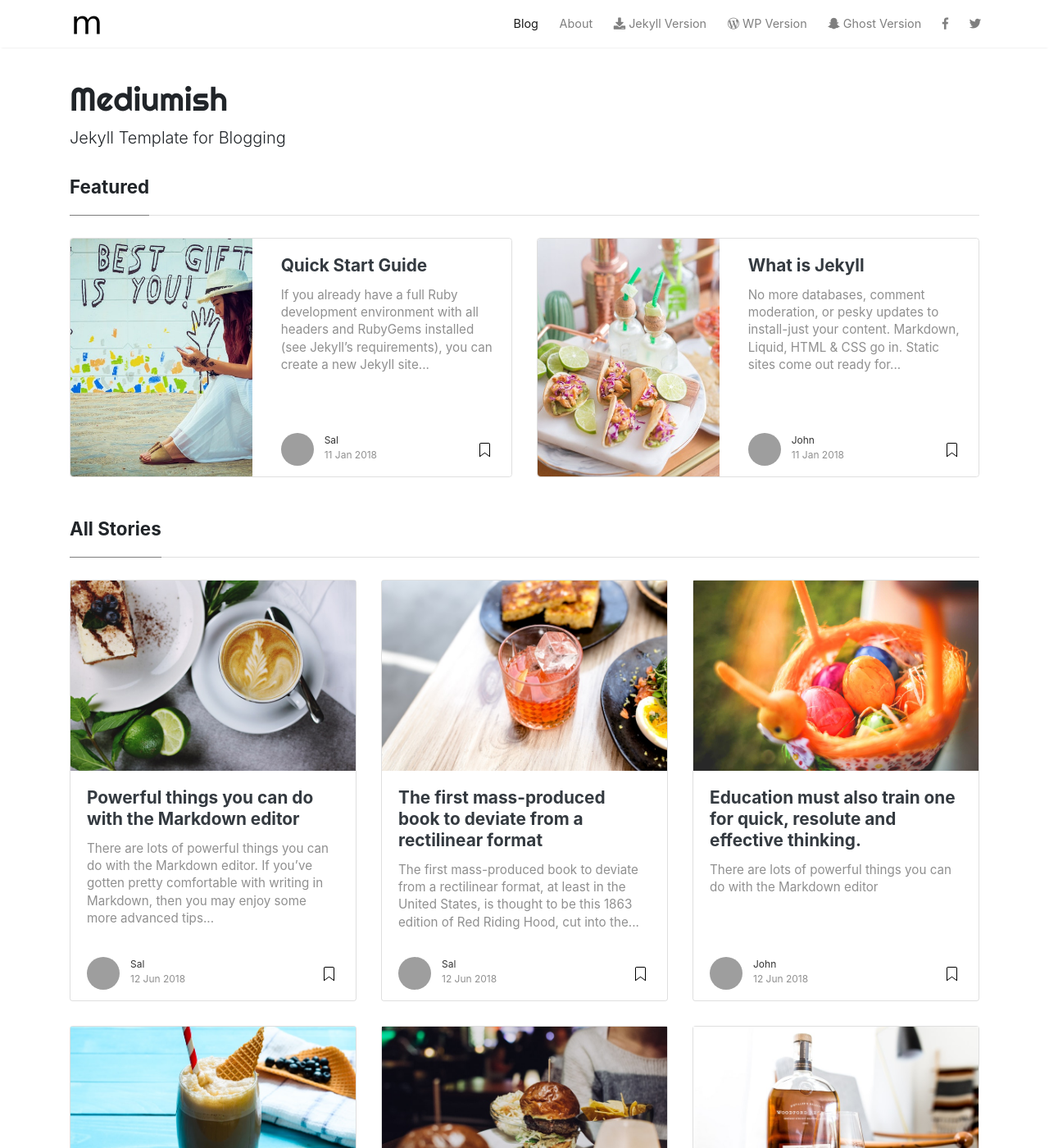
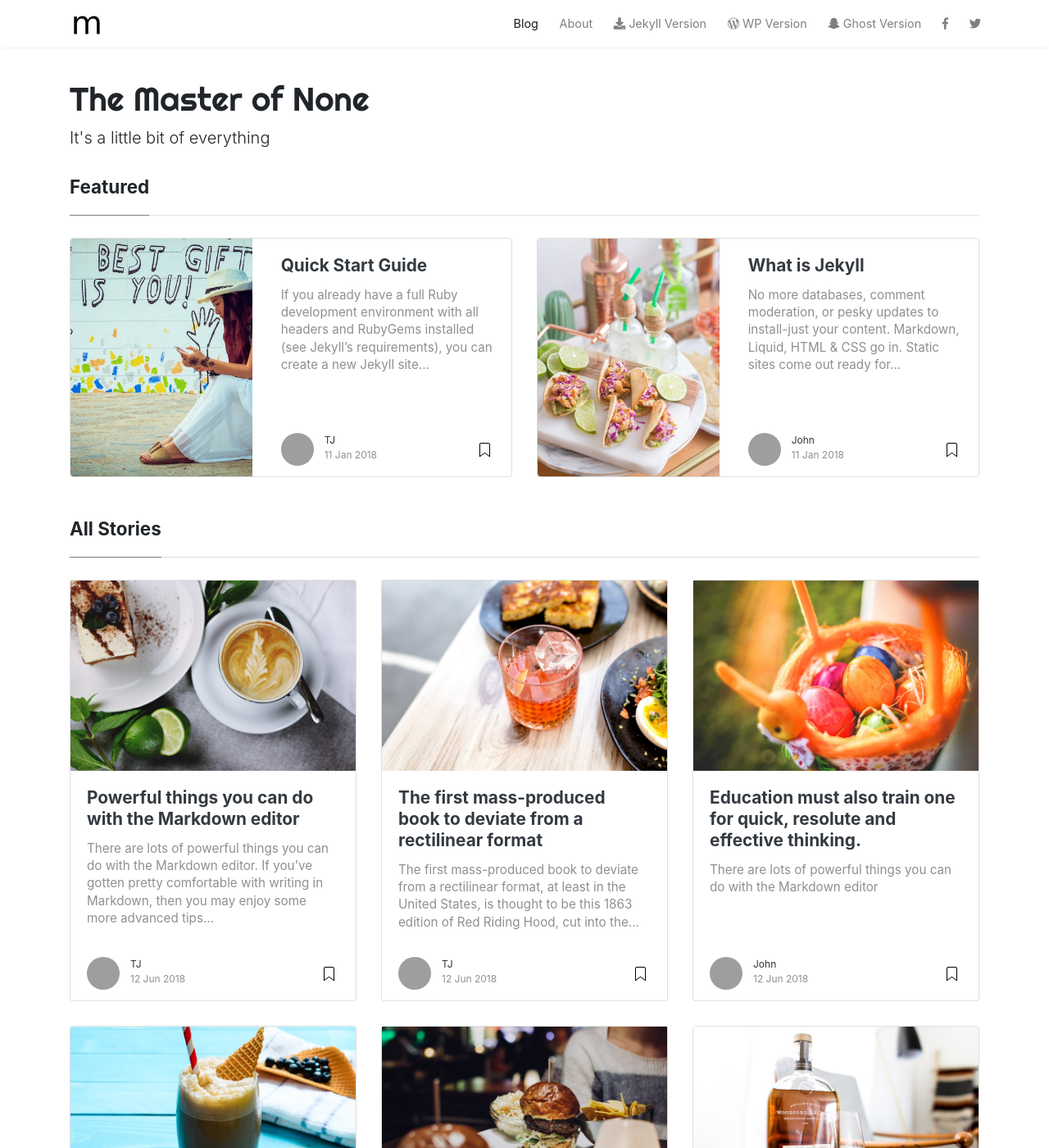
Before and after one commit to tjdugan/the-master-of-none, a Jekyll site: the page built from index.html, in a window 1280 px wide and 1400 px high. Shown: the whole window at 82% size. Built offline with Jekyll 4.4.1, drawn with Linux system fonts in a browser that asks for light colours; nearby versions of some CDN libraries; the list of posts is cut into pages by our own code; comment, search, counter and statistics services are not loaded; some of the changed text lies outside the part shown; grey boxes are pictures that could not be loaded.

Commit message:
updated config file

```diff
--- a/_config.yml
+++ b/_config.yml
@@ -1,24 +1,24 @@
 # Site
-name: "Mediumish"
-description: "Jekyll Template for Blogging"
-meta_description: "Jekyll template, Medium styled, free for bloggers."
+name: "The Master of None"
+description: "It's a little bit of everything"
+meta_description: "Blogging about everything."
 logo: 'assets/images/logo.png'
 favicon: 'assets/images/logo.png'
-baseurl: /mediumish-theme-jekyll
-google_analytics: 'UA-46278016-1'
-disqus: 'demowebsite'
-mailchimp-list: 'https://wowthemes.us11.list-manage.com/subscribe/post?u=8aeb20a530e124561927d3bd8&amp;id=8c3d2d214b'
+baseurl: /
+google_analytics: ''
+disqus: ''
+mailchimp-list: ''
 
 # Authors
 authors:
   sal:
-    name: Sal
-    display_name: Sal
-    gravatar: e56154546cf4be74e393c62d1ae9f9d4
+    name: TJ Dugan
+    display_name: TJ
+    gravatar:
     email: wowthemesnet@gmail.com
     web: https://www.wowthemes.net
     twitter: https://twitter.com/wowthemesnet
-    description: "Author of Mediumish, a Bootstrap Medium styled template available for WordPress, HTML, Ghost and Jekyll. You are currently previewing Jekyll template demo."
+    description: ""
   john:
     name: John
     display_name: John
```
Also changed, not shown: 1 other file.
